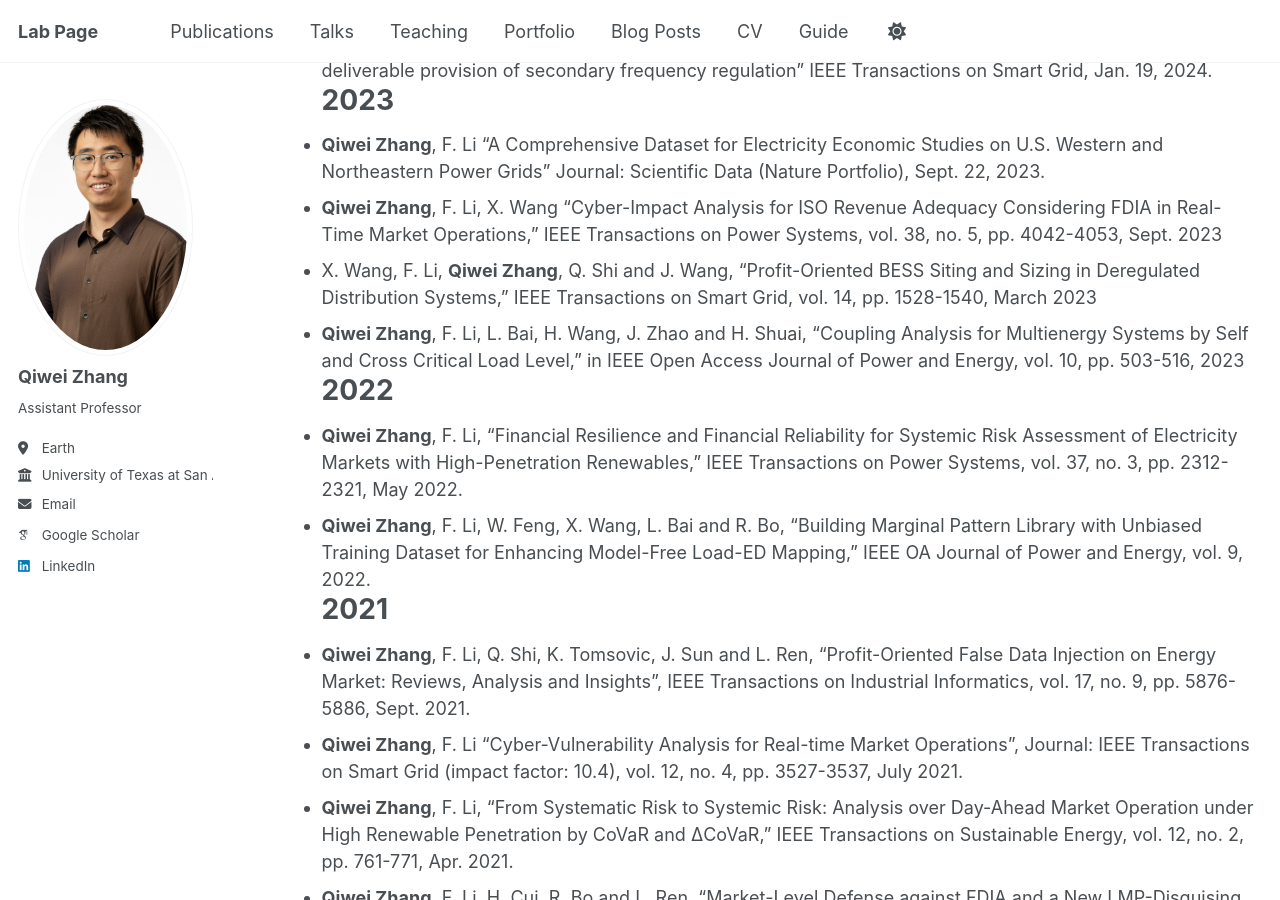
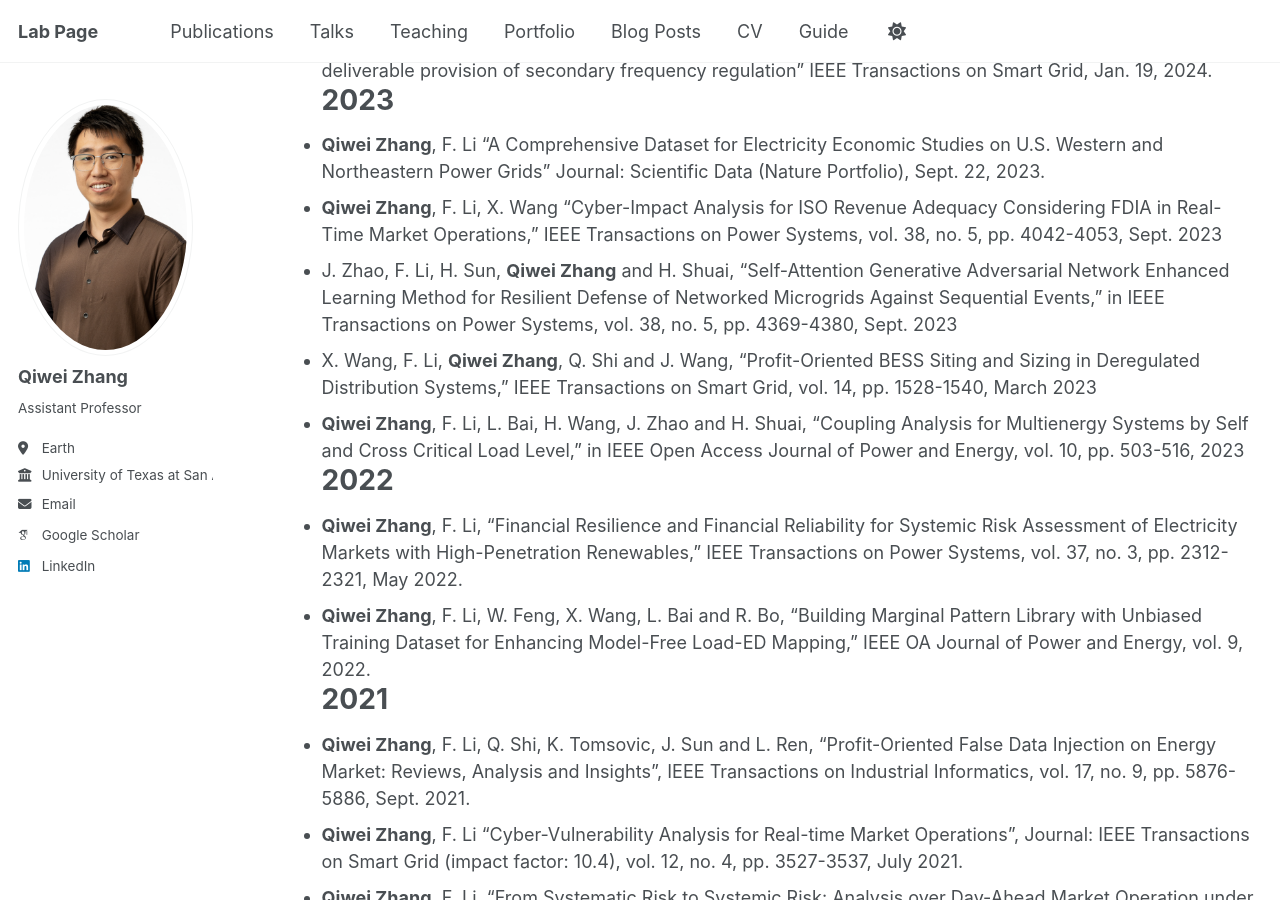
Before and after one commit to qzhang41/qzhang41.github.io, a Jekyll site: the page built from _pages/Publications.md, in a window 1280 px wide and 900 px high, scrolled down 718 px. Built offline with Jekyll 4.4.1, drawn with Linux system fonts in a browser that asks for light colours; some web fonts are replaced; a script that is not in the unit is left out.

Commit message:
Update Publications.md

```diff
--- a/_pages/Publications.md
+++ b/_pages/Publications.md
@@ -20,6 +20,7 @@ author_profile: true
 # 2023
 * **Qiwei Zhang**, F. Li “A Comprehensive Dataset for Electricity Economic Studies on U.S. Western and Northeastern Power Grids” Journal:  Scientific Data (Nature Portfolio), Sept. 22, 2023.
 * **Qiwei Zhang**, F. Li, X. Wang "Cyber-Impact Analysis for ISO Revenue Adequacy Considering FDIA in Real-Time Market Operations," IEEE Transactions on Power Systems, vol. 38, no. 5, pp. 4042-4053, Sept. 2023
+* J. Zhao, F. Li, H. Sun, **Qiwei Zhang** and H. Shuai, "Self-Attention Generative Adversarial Network Enhanced Learning Method for Resilient Defense of Networked Microgrids Against Sequential Events," in IEEE Transactions on Power Systems, vol. 38, no. 5, pp. 4369-4380, Sept. 2023
 * X. Wang, F. Li, **Qiwei Zhang**, Q. Shi and J. Wang, "Profit-Oriented BESS Siting and Sizing in Deregulated Distribution Systems," IEEE Transactions on Smart Grid, vol. 14, pp. 1528-1540, March 2023
 * **Qiwei Zhang**, F. Li, L. Bai, H. Wang, J. Zhao and H. Shuai, "Coupling Analysis for Multienergy Systems by Self and Cross Critical Load Level," in IEEE Open Access Journal of Power and Energy, vol. 10, pp. 503-516, 2023
 # 2022
```
